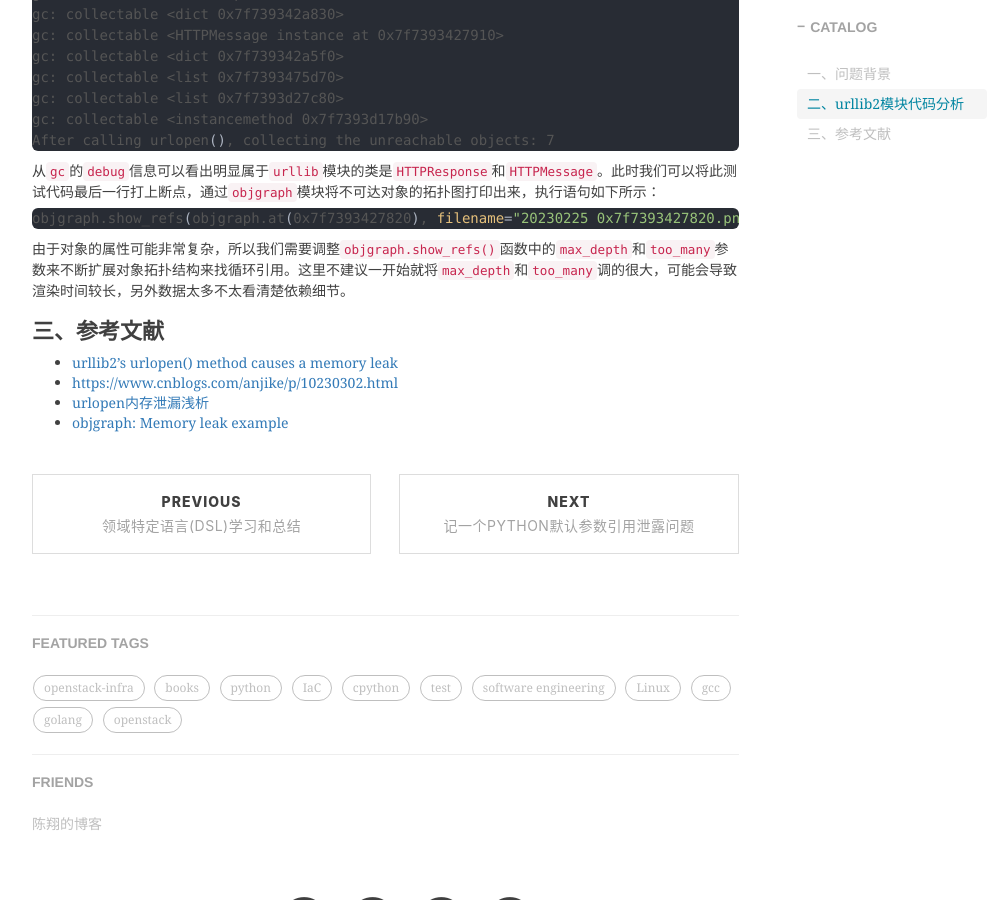
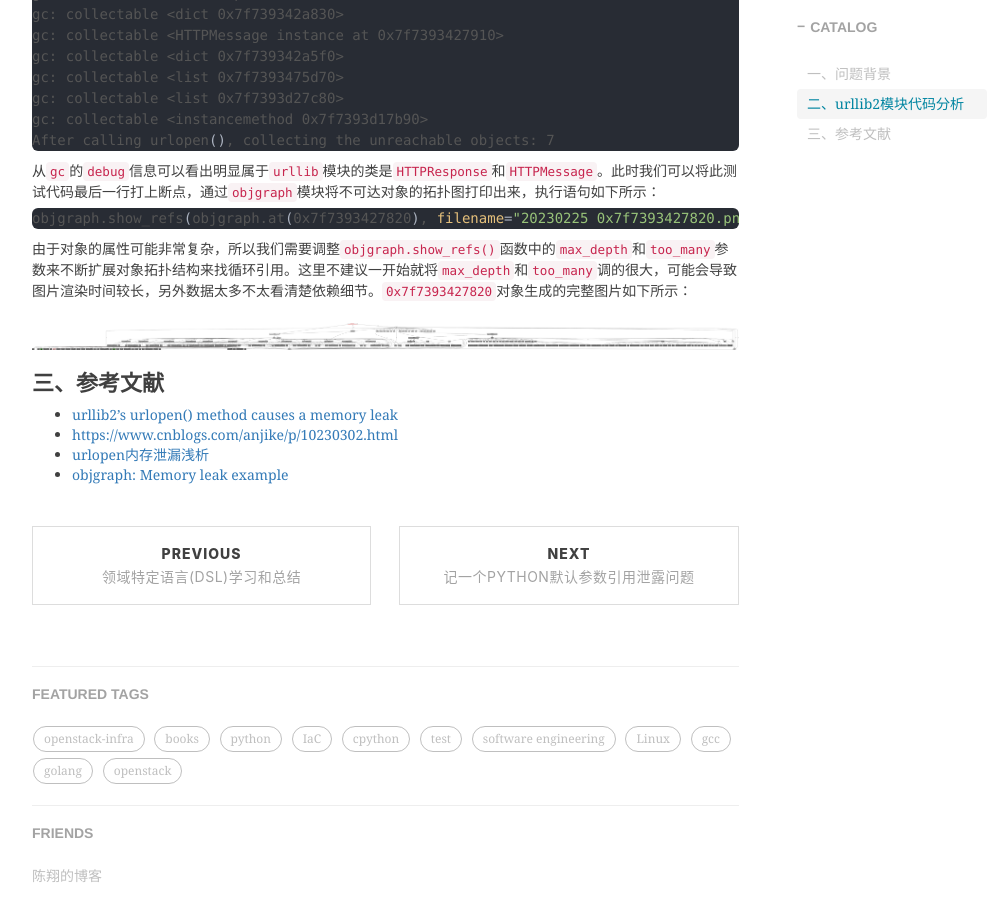
Before and after one commit to shihai1991/shihai1991.github.io, a Jekyll site: the page built from _posts/2023-02-23-urllib内存泄露问题分析.md, in a window 1280 px wide and 900 px high, scrolled down 1934 px. Shown: the whole window, without its empty margins (233-1228 px from the left). Built offline with Jekyll 4.4.1, drawn with Linux system fonts in a browser that asks for light colours; nearby versions of some CDN libraries; comment, search, counter and statistics services are not loaded.

Commit message:
Update 2023-02-23-urllib内存泄露问题分析.md

````diff
--- a/_posts/2023-02-23-urllib内存泄露问题分析.md
+++ b/_posts/2023-02-23-urllib内存泄露问题分析.md
@@ -92,7 +92,8 @@
 ```shell
 objgraph.show_refs(objgraph.at(0x7f7393427820), filename="20230225 0x7f7393427820.png", max_depth=5, too_many=30)
 ```
-由于对象的属性可能非常复杂，所以我们需要调整`objgraph.show_refs()`函数中的`max_depth`和`too_many`参数来不断扩展对象拓扑结构来找循环引用。这里不建议一开始就将`max_depth`和`too_many`调的很大，可能会导致渲染时间较长，另外数据太多不太看清楚依赖细节。
+由于对象的属性可能非常复杂，所以我们需要调整`objgraph.show_refs()`函数中的`max_depth`和`too_many`参数来不断扩展对象拓扑结构来找循环引用。这里不建议一开始就将`max_depth`和`too_many`调的很大，可能会导致图片渲染时间较长，另外数据太多不太看清楚依赖细节。`0x7f7393427820`对象生成的完整图片如下所示：
+![]({{site.baseurl}}/img/2023/Q1/20230225 0x7f7393427820.png)
 
 # 三、参考文献
 - [urllib2's urlopen() method causes a memory leak](https://github.com/python/cpython/issues/42012)
````
